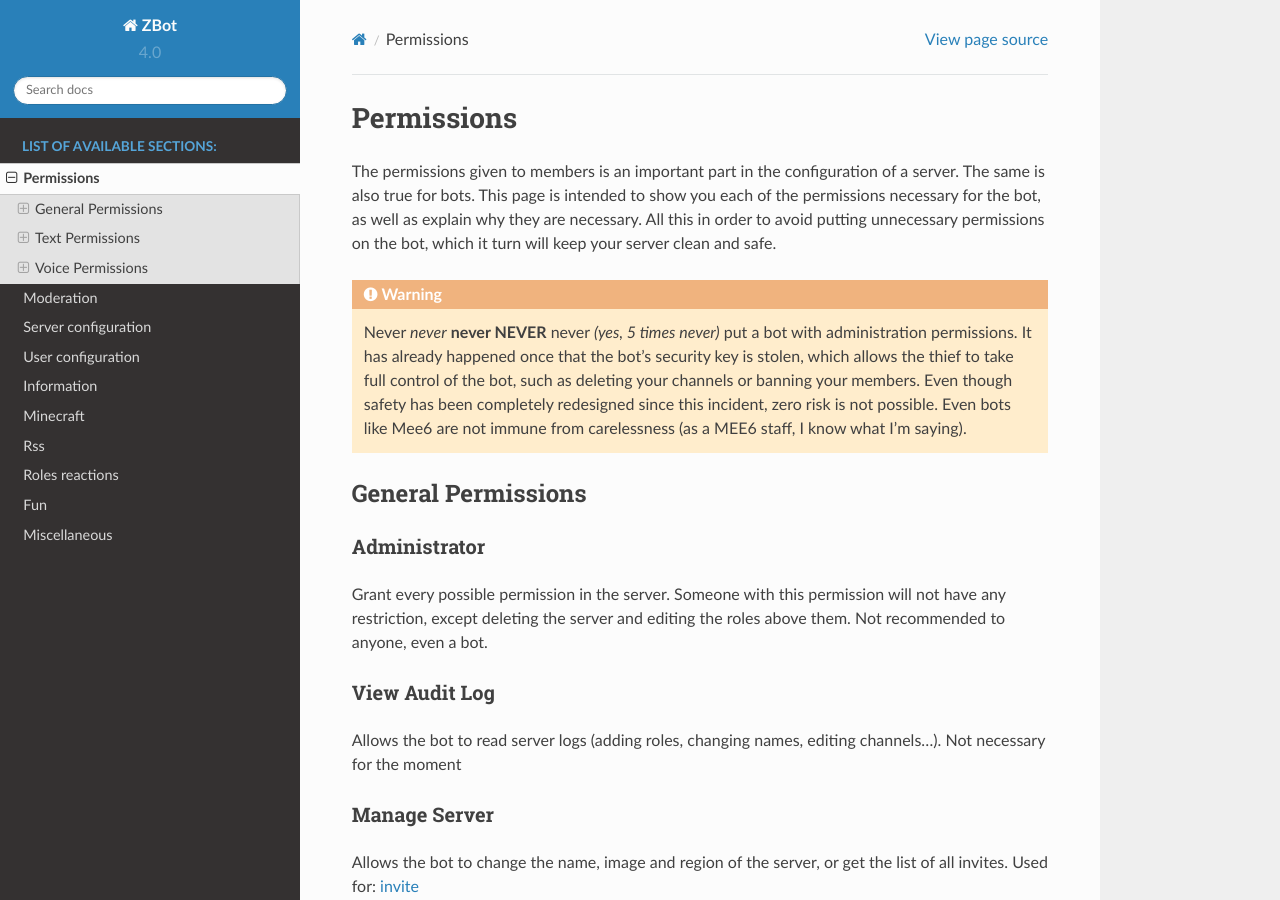
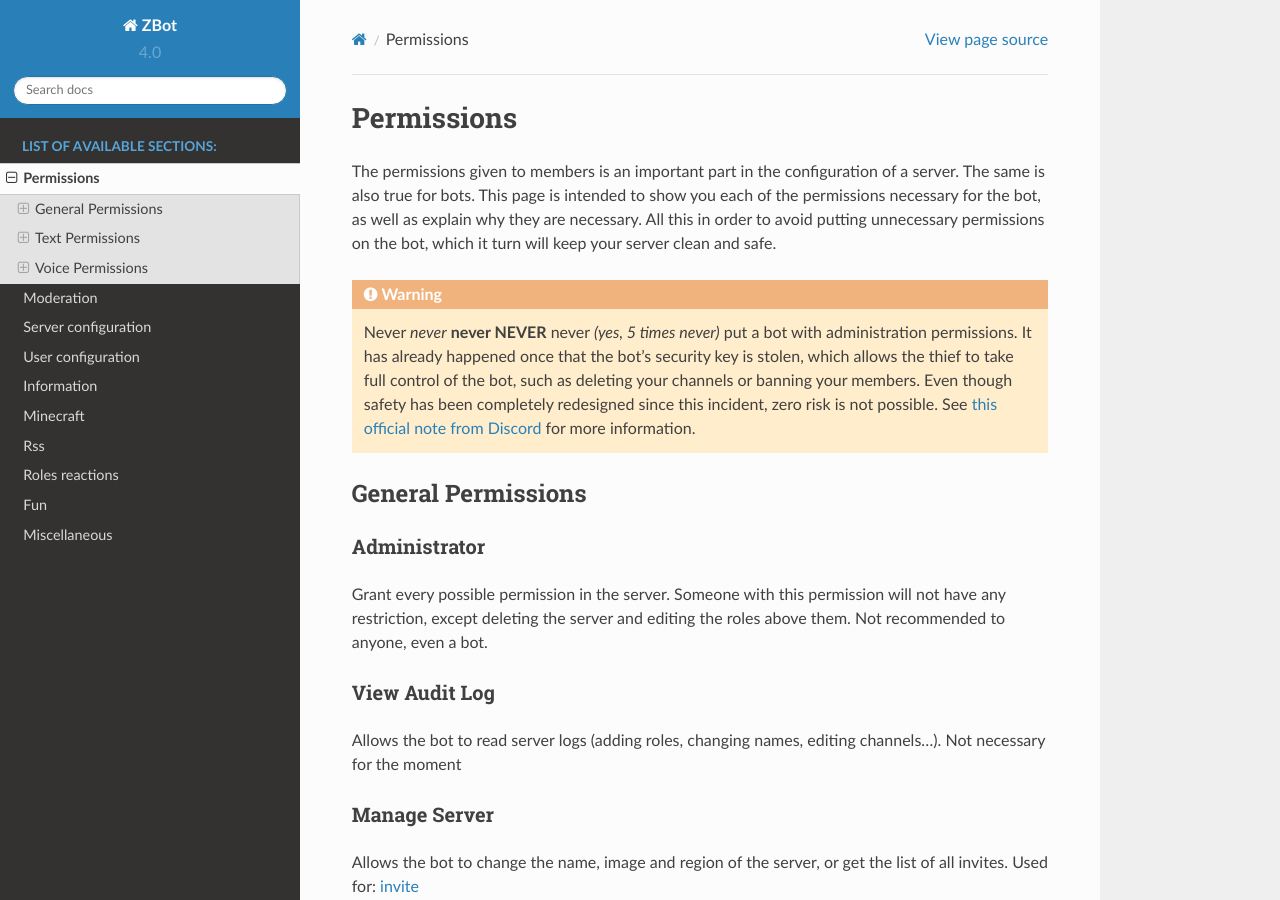
Before and after one commit to Axobot-org/Axobot, a Sphinx documentation site: the page built from docs/perms.rst, in a window 1280 px wide and 900 px high. Built offline with Sphinx 7.4.7 and the Read the Docs theme 2.0.0, drawn with Linux system fonts in a browser that asks for light colours.

Commit message:
feat(doc): add a new reference to admin permission

```diff
--- a/docs/perms.rst
+++ b/docs/perms.rst
@@ -4,7 +4,7 @@ Permissions
 
 The permissions given to members is an important part in the configuration of a server. The same is also true for bots. This page is intended to show you each of the permissions necessary for the bot, as well as explain why they are necessary. All this in order to avoid putting unnecessary permissions on the bot, which it turn will keep your server clean and safe.
 
-.. warning:: Never *never* **never NEVER** never *(yes, 5 times never)* put a bot with administration permissions. It has already happened once that the bot's security key is stolen, which allows the thief to take full control of the bot, such as deleting your channels or banning your members. Even though safety has been completely redesigned since this incident, zero risk is not possible. Even bots like Mee6 are not immune from carelessness (as a MEE6 staff, I know what I'm saying).
+.. warning:: Never *never* **never NEVER** never *(yes, 5 times never)* put a bot with administration permissions. It has already happened once that the bot's security key is stolen, which allows the thief to take full control of the bot, such as deleting your channels or banning your members. Even though safety has been completely redesigned since this incident, zero risk is not possible. See `this official note from Discord <https://discord.com/moderation/1500000176222-201:-Permissions-on-Discord#A-Note-About-the-Administrator-Permission>`__ for more information.
 
 -------------------
 General Permissions
```
